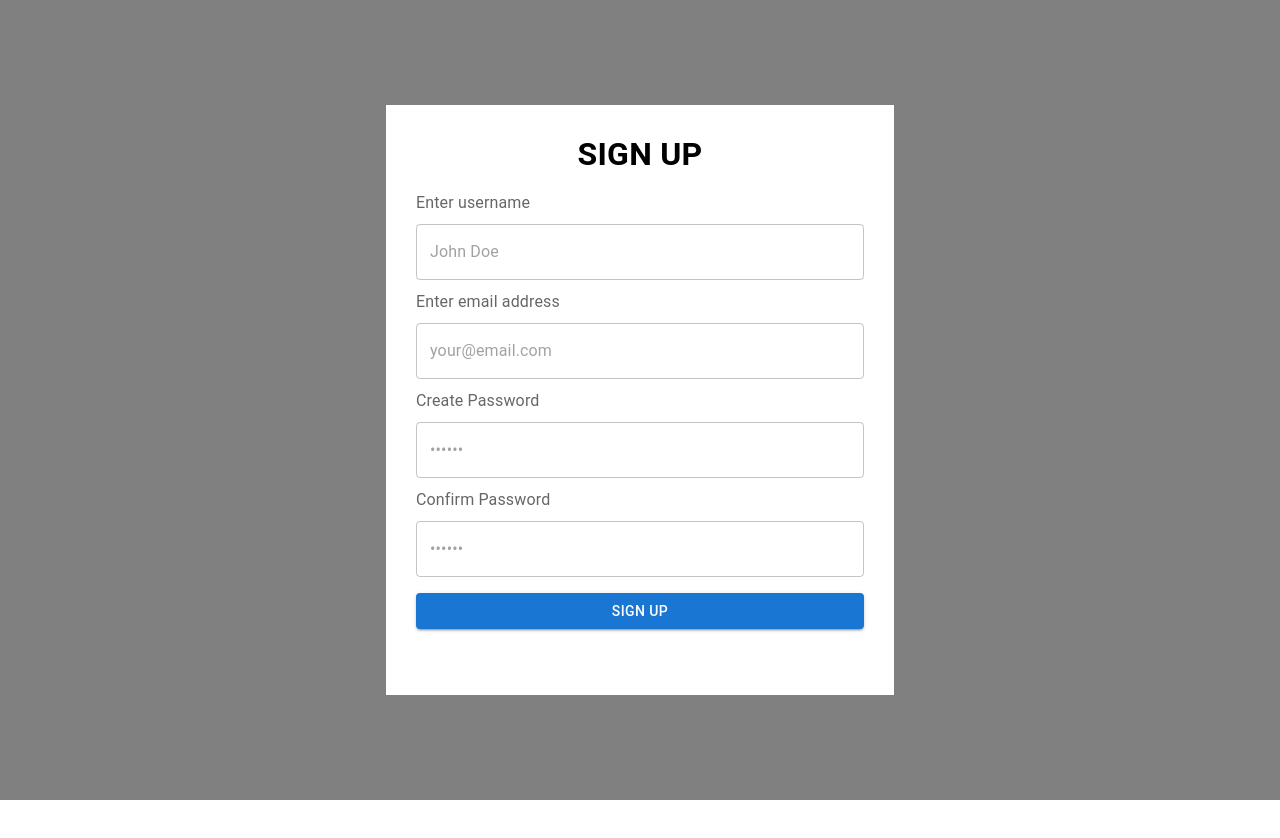
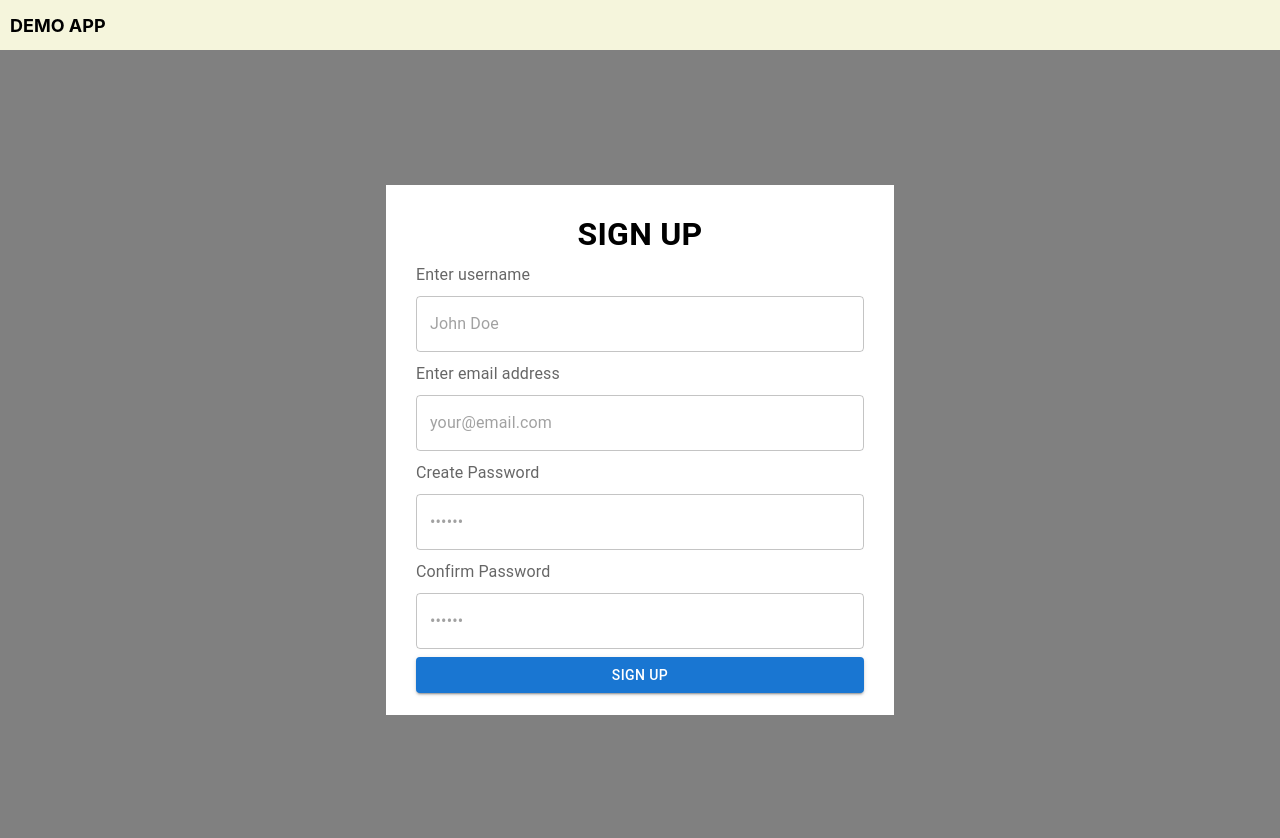
Before and after one commit to sapnakushwah011/demo-project, a React (Create React App) app: page / in a window 1280 px wide. Shown: the top 838 px of the page. Before the commit the page ends 800 px from the top, so only its background shows below. Built offline with nearby package versions, Linux system fonts and the light colour scheme.

Commit message:
navbar created

```diff
--- a/src/App.js
+++ b/src/App.js
@@ -3,12 +3,14 @@ import CommonDatePicker from './Components/CommonDatePicker';
 import GlobalDropdown from './Components/GlobalDropdown';
 import Login from './Components/Login';
 import MyTable from './Components/MyTable'
+import Navbar from './Components/Navbar';
 // import GlobalMultiDropdown from './Components/GlobalMultiDropdown';
 
 
 function App() {
   return (
     <>
+    <Navbar/>
     <Login />
     {/* <CommonDatePicker/> */}
     {/* <GlobalDropdown/> */}
--- a/src/Components/Login.jsx
+++ b/src/Components/Login.jsx
@@ -38,10 +38,10 @@ const Login = () => {
             display: "flex",
             flexDirection: "column",
             width: "35%",
-            height: "530px",
+            height: "470px",
             padding: "30px",
             background: "white",
-            gap: 2,
+            gap: 1,
           }}
         >
           <Typography
--- /dev/null
+++ b/src/Components/Navbar.jsx
@@ -0,0 +1,23 @@
+import React from "react";
+
+const Navbar = () => {
+  return (
+    <div style={{ backgroundColor: "beige" }}>
+      <div
+        style={{
+          height: "50px",
+          width: "100%",
+          display: "flex",
+          alignItems: "center",
+          marginLeft: "10px",
+          fontSize: 18,
+          fontWeight: "bold",
+        }}
+      >
+        DEMO APP
+      </div>
+    </div>
+  );
+};
+
+export default Navbar;
```
Also changed, not shown: src/componentTestMapping.js (added, +9 -0 lines), src/runTest.js (added, +21 -0 lines).
